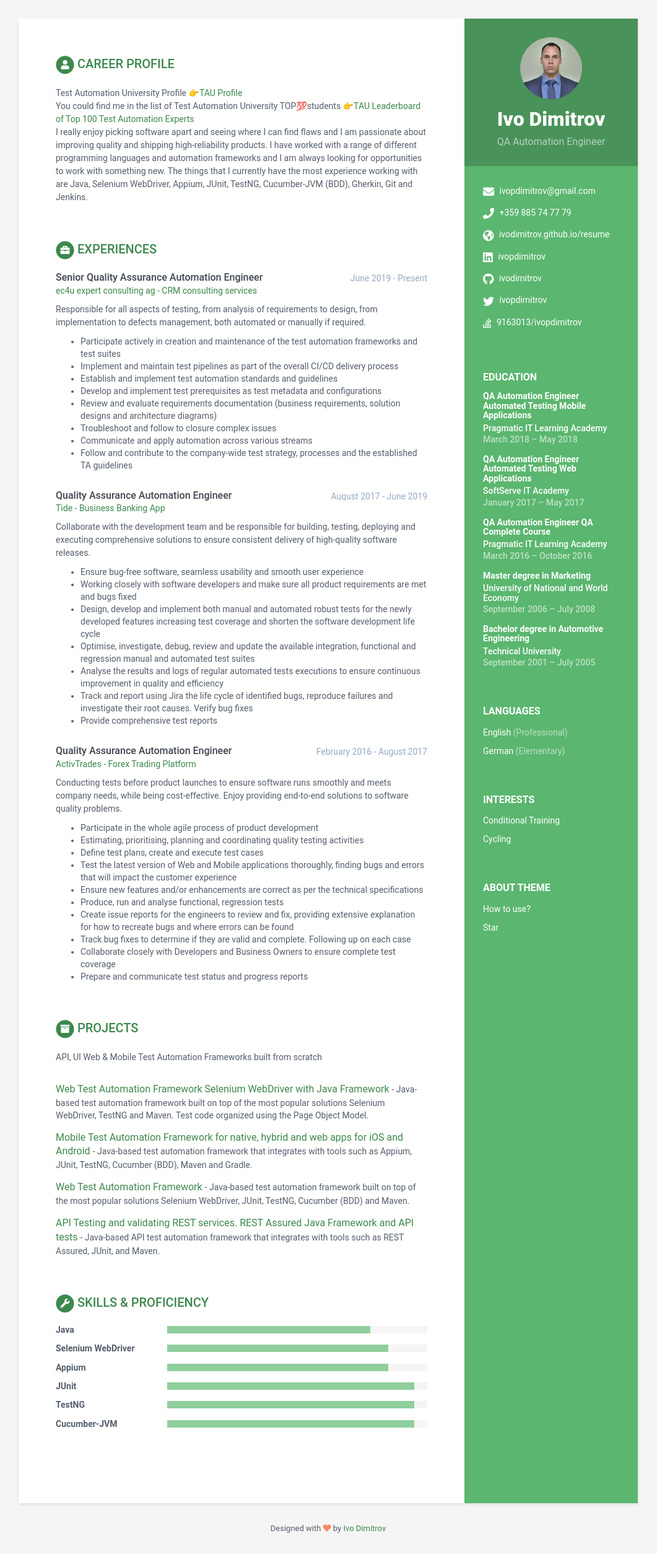
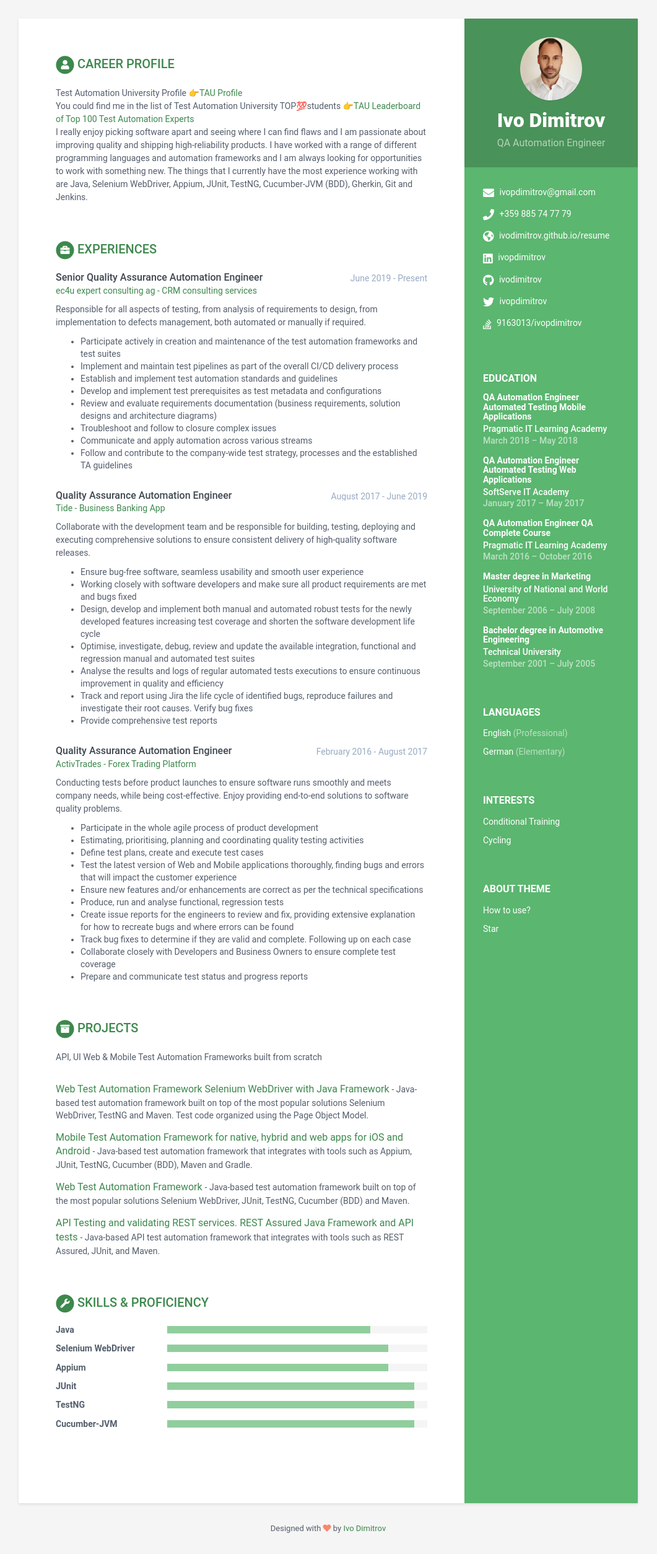
Before and after one commit to ivodimitrov/resume, a Jekyll site: the page built from index.html, in a window 1280 px wide. Shown: the whole page at 62% size, without its empty margins (110-1171 px from the left). Built offline with Jekyll 4.4.1, drawn with Linux system fonts in a browser that asks for light colours.

Commit message:
Added new profile picture.

```diff
--- a/_data/data.yml
+++ b/_data/data.yml
@@ -9,7 +9,7 @@ sidebar:
   # Profile information
   name: Ivo Dimitrov
   tagline: QA Automation Engineer
-  avatar: profielPictureIvoDimitrov.jpg  #place a picture inside /assets/images/ folder and provide the name of the file below
+  avatar: profile_pic.png  #place a picture inside /assets/images/ folder and provide the name of the file below
 
   # Sidebar links
   email: ivopdimitrov@gmail.com
```
Also changed, not shown: assets/images/profile_pic.png (added).
